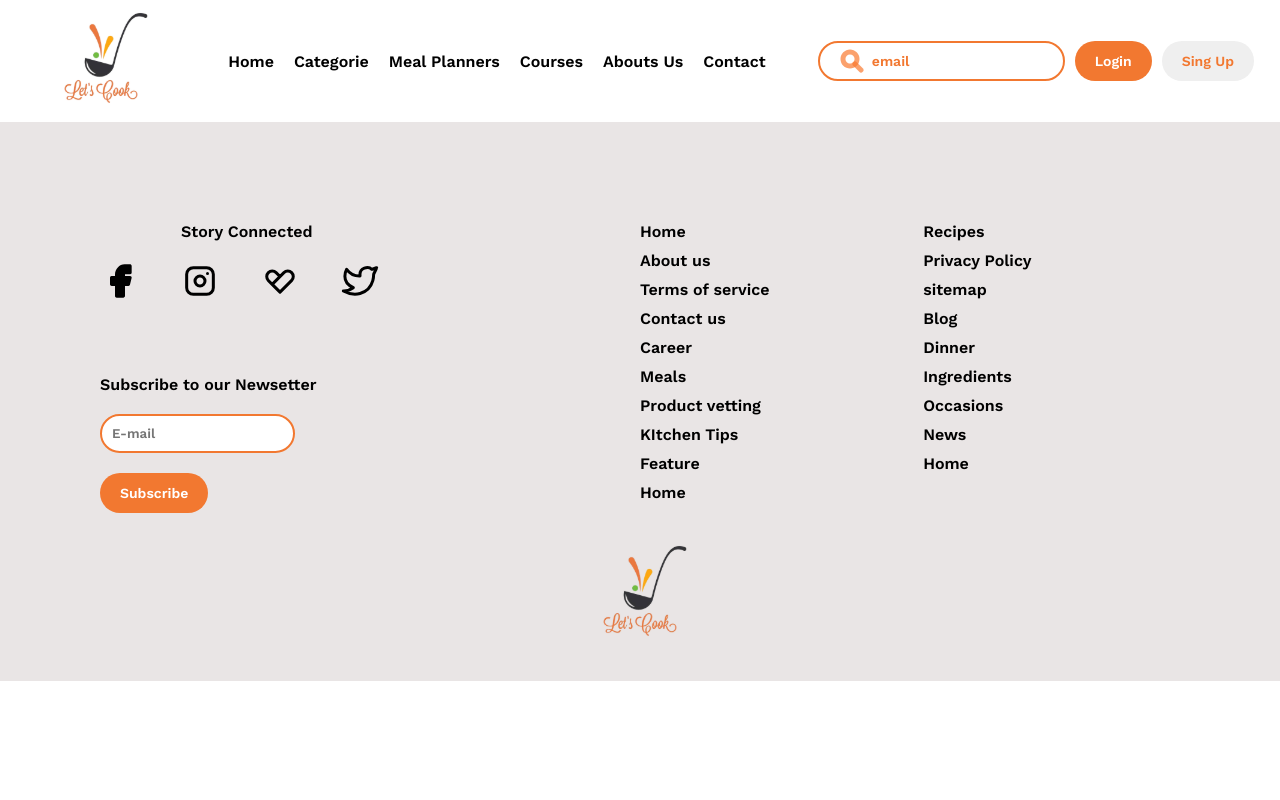
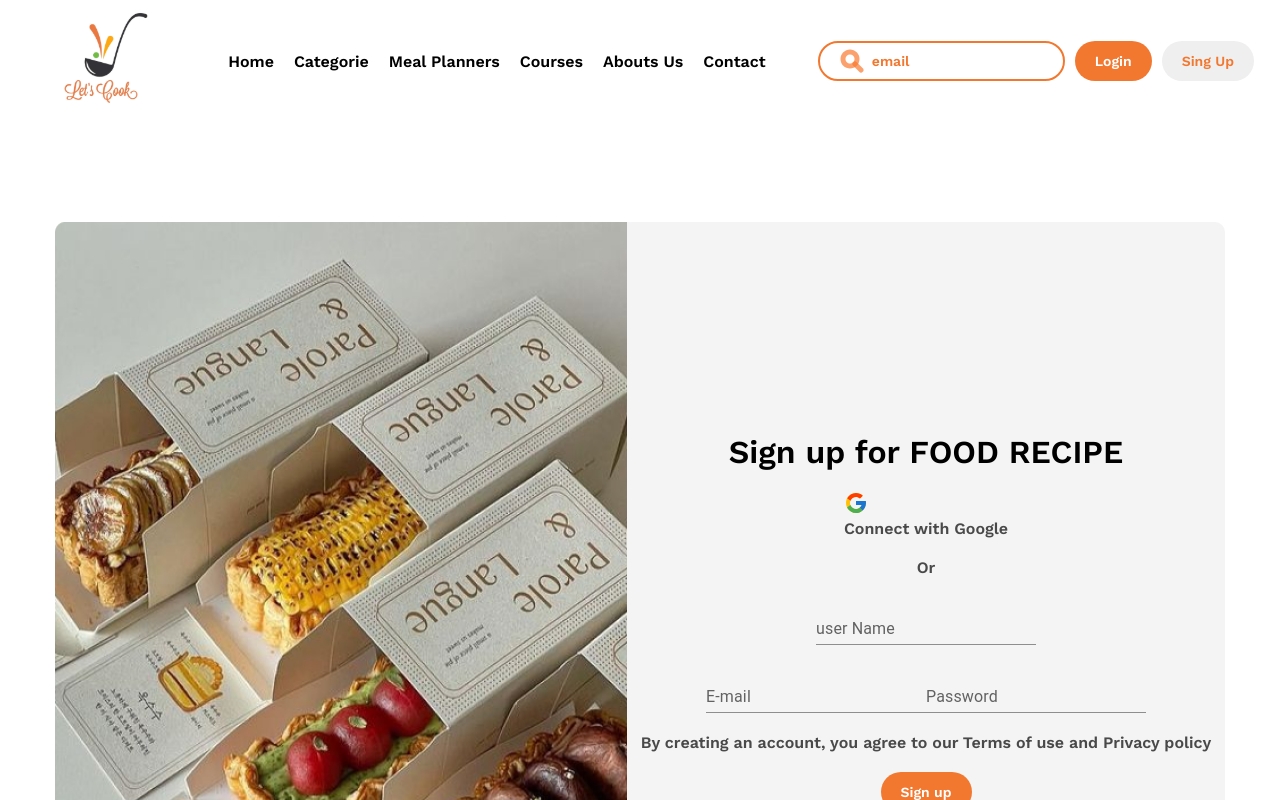
Before and after one commit to Njato12/react-jsx-letscook, a React (Create React App) app: page /singUp in a window 1280 px wide. Shown: the top 800 px of the page. Built offline with nearby package versions, Linux system fonts and the light colour scheme.

Commit message:
creation de la page singUp et ajout de la fonction postUser sur son button

```diff
--- a/package.json
+++ b/package.json
@@ -13,6 +13,7 @@
     "@types/node": "^16.18.59",
     "@types/react": "^18.2.31",
     "@types/react-dom": "^18.2.14",
+    "axios": "^1.6.0",
     "react": "^18.2.0",
     "react-dom": "^18.2.0",
     "react-router-dom": "^6.17.0",
--- a/src/App.tsx
+++ b/src/App.tsx
@@ -1,4 +1,4 @@
-import React, { useState,useEffect } from 'react';
+import React, { useState, useEffect } from 'react';
 import './app.scss'
 import { BrowserRouter, Routes, Route } from 'react-router-dom'
 import Header from './components/layout/header/Header';
@@ -6,8 +6,9 @@ import Footer from './components/layout/footer/Footer';
 import About from './pages/about/About';
 import Login from './pages/login/Login';
 import Home from './pages/home/Home';
+import SingUp from './pages/singUp/SingUp';
 function App() {
-  const [del,setDel] =useState<boolean>(true)
+  const [del, setDel] = useState<boolean>(true)
 
   return (
     <div className="App">
@@ -16,12 +17,13 @@ function App() {
         <Routes>
           <Route path='/' element={<Home del={del} setDel={setDel} />} />
           <Route path="/login"
-            element={<Login del={del} setDel={setDel}  />} />
+            element={<Login del={del} setDel={setDel} />} />
+          <Route path='/singUp' element={<SingUp del={del} setDel={setDel}/>}/>
           <Route path='/abouts' element={<About />} />
         </Routes>
         {del && <Footer />}
       </BrowserRouter>
-    </div>
+    </div >
   );
 }
 
--- a/src/components/display/card/cardLogin/CardLogin.tsx
+++ b/src/components/display/card/cardLogin/CardLogin.tsx
@@ -33,7 +33,7 @@ const CardLogin = ({ textLS }: Props) => {
                     <Button className="btn_sing btn--orange " text="Login" />
                     <div className="account">
                         <Text tag='p' text='Dont have an account? ' className='forget' />
-                        <Text tag='p' text='Sign up ' className='forget green' />
+                        <Link to='/singUp'> <Text tag='p' text='Sign up ' className='forget green' /></Link>
                     </div>
                 </div>
             </div>
--- /dev/null
+++ b/src/components/display/card/cardSingUp/CardSingUp.tsx
@@ -0,0 +1,74 @@
+import React, { ReactEventHandler, useState } from 'react'
+import { TextField } from '@mui/material'
+import { Link } from 'react-router-dom'
+import axios from 'axios'
+import Button from '../../../general/button/Button'
+import Text from '../../../general/text/Text'
+import IconGoogle from '../../../icon/IconGoogle'
+import logSing from '../../../../assets/img/logSing.png'
+import './cardSingUp.scss'
+type Props = {
+    textLS: string
+}
+
+const CardSingUp = ({ textLS }: Props) => {
+    const [user, setUser] = useState({})
+    const handleChange = (e: React.ChangeEvent<HTMLInputElement>) => {
+        const { name, value } = e.target;
+        setUser({
+            ...user,
+            [name]: value
+        })
+    }
+    const postUser = async () => {
+        try {
+            const data = await axios.post("http://localhost:4400/api/user", user, {
+                headers: {
+                    "Content-Type": "application/json"
+                },
+            })
+        }
+        catch (error: any) {
+            console.error(`${error.message}`);
+        }
+
+        //  console.log(data);
+        // localStorage.setItem('token', data.data.token)
+
+    }
+    return (
+        <div className='container_singUp'>
+            <div className="card_singUp">
+                <img src={logSing} alt="" />
+                <div className="wrap_textSingUp">
+                    <Text tag='h1' text={textLS} className='title_LS' />
+                    <div className='log_google'>
+                        <IconGoogle />
+                        <Text tag='p' text='Connect with Google' className='text_login' />
+                    </div>
+                    <div>
+                        <Text tag='p' text='Or' className='text_login or' />
+                    </div>
+                    <div className='input-sing'>
+                        <TextField onChange={handleChange} label="user Name" variant="standard" name='username' type='text' />
+                    </div>
+                    <div className='input-log'>
+                        <TextField onChange={handleChange} label="E-mail" variant="standard" name='email' type='email' />
+                        <TextField onChange={handleChange} label="Password" variant="standard" name='password' type='password' />
+                    </div>
+                    <Text tag='p' text='By creating an account, you agree to our  Terms of use and Privacy policy' className='forget' />
+                    <Button onClick={postUser} className="btn_sing btn--orange " text="Sign up" />
+                    <div className="account">
+                        <Text tag='p' text='Already have an account? ' className='forget' />
+                        <Link to='/login'>
+                            <Text tag='p' text='Log in  ' className='forget green' />
+                        </Link>
+                    </div>
+
+                </div>
+            </div>
+        </div>
+    )
+}
+
+export default CardSingUp
--- /dev/null
+++ b/src/components/display/card/cardSingUp/cardSingUp.scss
@@ -0,0 +1,21 @@
+.container_singUp{
+    padding: 100px;
+}
+.card_singUp{
+    display: flex;
+    justify-content: center;
+}
+.wrap_textSingUp {
+    padding: 10px;
+    display: flex;
+    width: 578px;
+    height: 800px;
+    padding: 20px 10px;
+    flex-direction: column;
+    justify-content: center;
+    align-items: center;
+    gap: 20px;
+    flex-shrink: 0;
+    background: rgba(242, 242, 242, 0.80);
+    border-radius: 0 10px 10px 0;
+}
--- a/src/components/layout/header/Header.tsx
+++ b/src/components/layout/header/Header.tsx
@@ -51,7 +51,7 @@ const Header = (props: Props) => {
         <Link to='/login' >
           <Button className="btn_sing btn--orange " text="Login" />
         </Link>
-        <Link to='/'>
+        <Link to='/singUp'>
           <Button className="btn_sing" text="Sing Up" />
         </Link>
       </div>
--- /dev/null
+++ b/src/pages/singUp/SingUp.tsx
@@ -0,0 +1,19 @@
+import React, { useEffect } from 'react'
+import CardSingUp from '../../components/display/card/cardSingUp/CardSingUp'
+type Props = {
+  del: boolean,
+  setDel: React.Dispatch<React.SetStateAction<boolean>>
+}
+
+const SingUp = ({ del, setDel }: Props) => {
+  useEffect(() => {
+    if (del) {
+      setDel(false)
+    }
+  }, [del])
+  return (
+    <CardSingUp textLS='Sign up for FOOD RECIPE' />
+  )
+}
+
+export default SingUp
```
Also changed, not shown: 1 other file (tests, documents, lock files or other folders).
